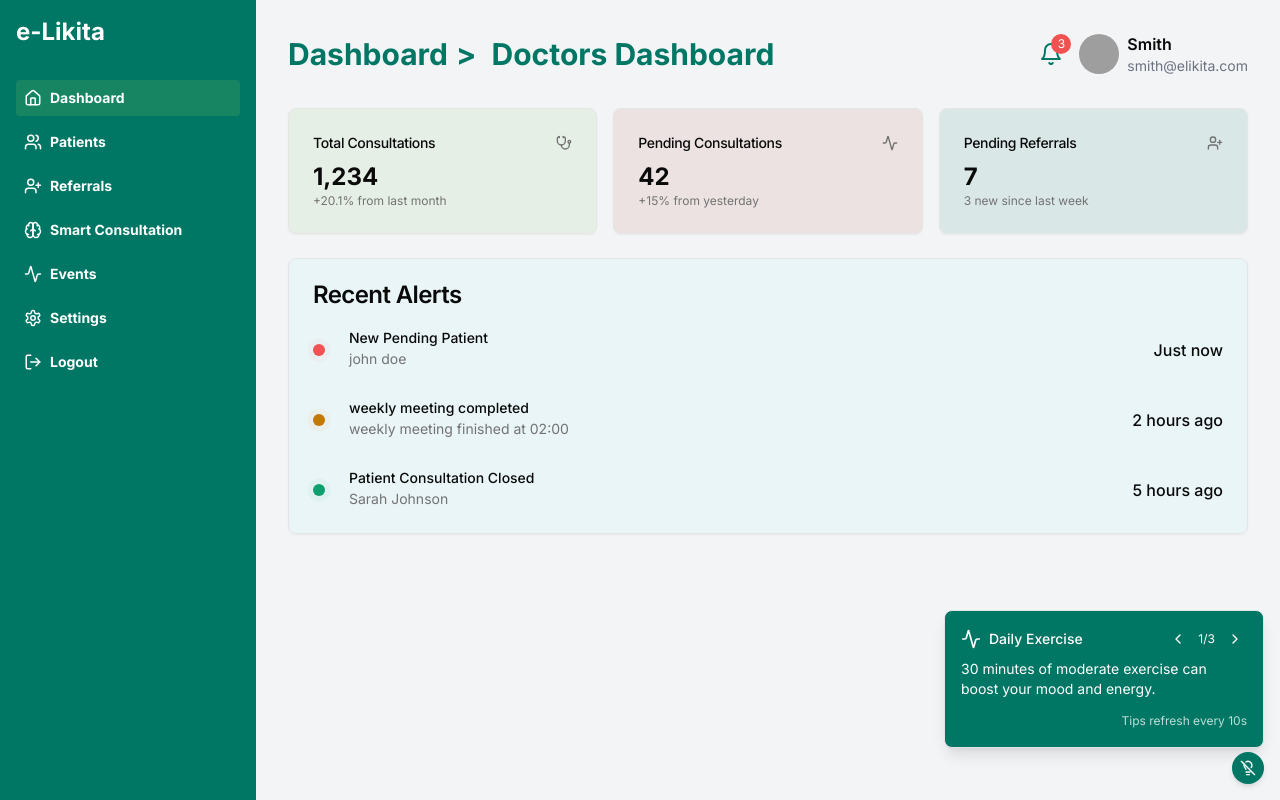
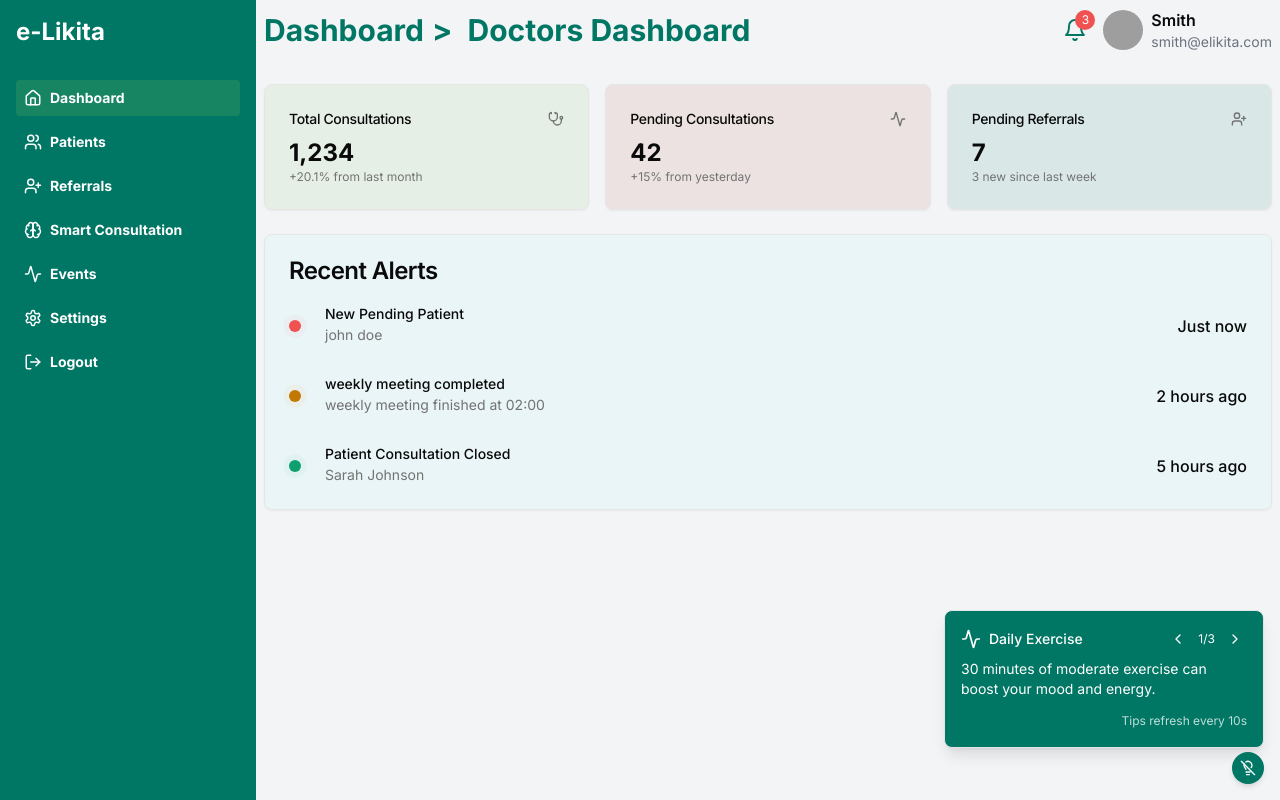
Before and after one commit to mmuktar27/elikitafr, a Next.js app: page /doctor in a window 1280 px wide. Built offline with nearby package versions, Linux system fonts and the light colour scheme; grey boxes are pictures that could not be loaded.

Commit message:
addedscroll

```diff
--- a/app/(doctor)/doctor/page.jsx
+++ b/app/(doctor)/doctor/page.jsx
@@ -212,7 +212,7 @@ function DoctorsComponent() {
           <NavItem icon={LogOut} label="Logout" onClick={handleLogout} />
         </nav>
       </aside>
-      <main className="flex-1 overflow-auto bg-gray-100 p-8">
+      <main className="flex-1 overflow-auto bg-gray-100 p-2">
         <div className="mb-8 flex items-center justify-between">
           <div className="flex items-center">
             <button onClick={toggleSidebar} className="mr-4 md:hidden">
@@ -280,7 +280,7 @@ function DoctorsComponent() {
   </div>
 </div>
 
-<div className="grid gap-4 py-4">
+<div className="grid gap-4 py-4 overflow-x-auto">
   <Input
     id="name"
     value={adminInfo.name}
@@ -312,6 +312,7 @@ function DoctorsComponent() {
   <Button className="bg-[#007664] hover:bg-[#007664]/80 w-full sm:w-auto">Apply</Button>
 </div>
 
+
               </DialogContent>
             </Dialog>
 
```
